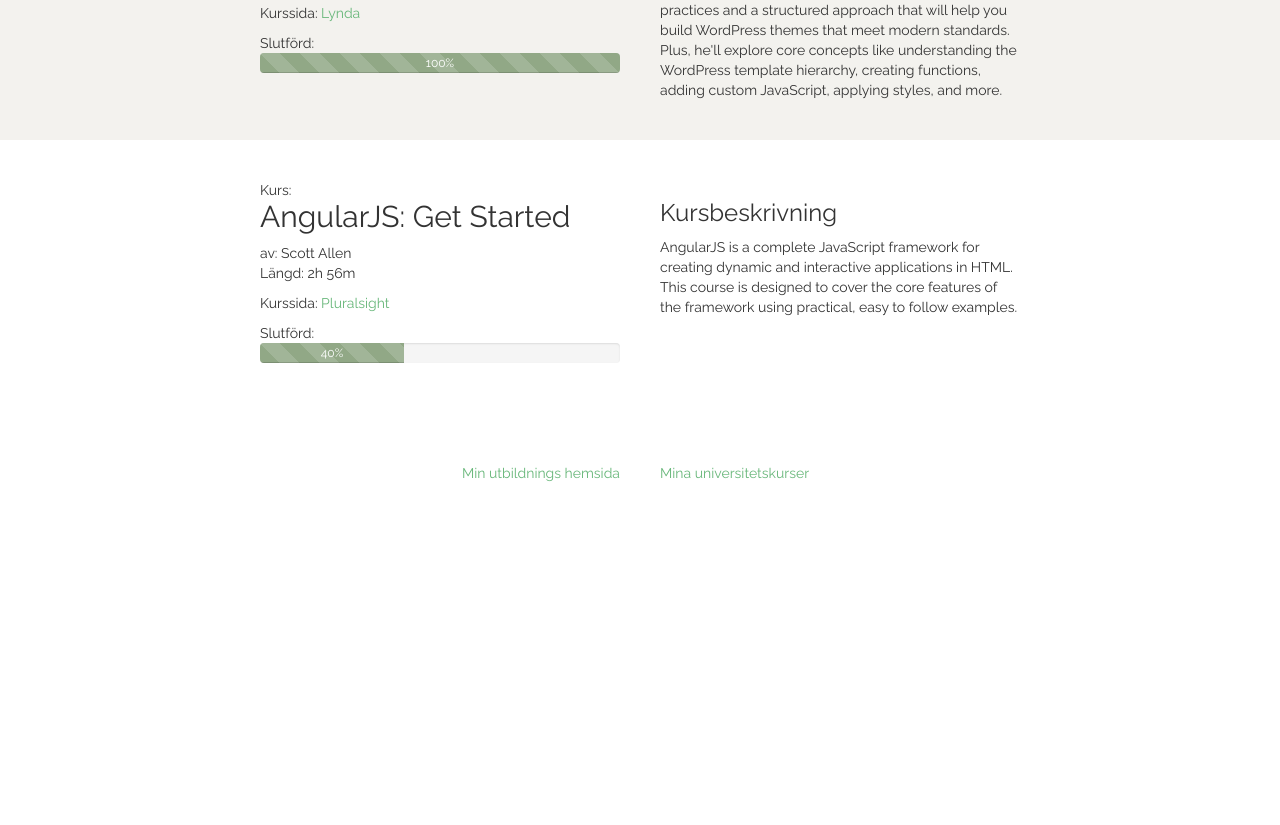
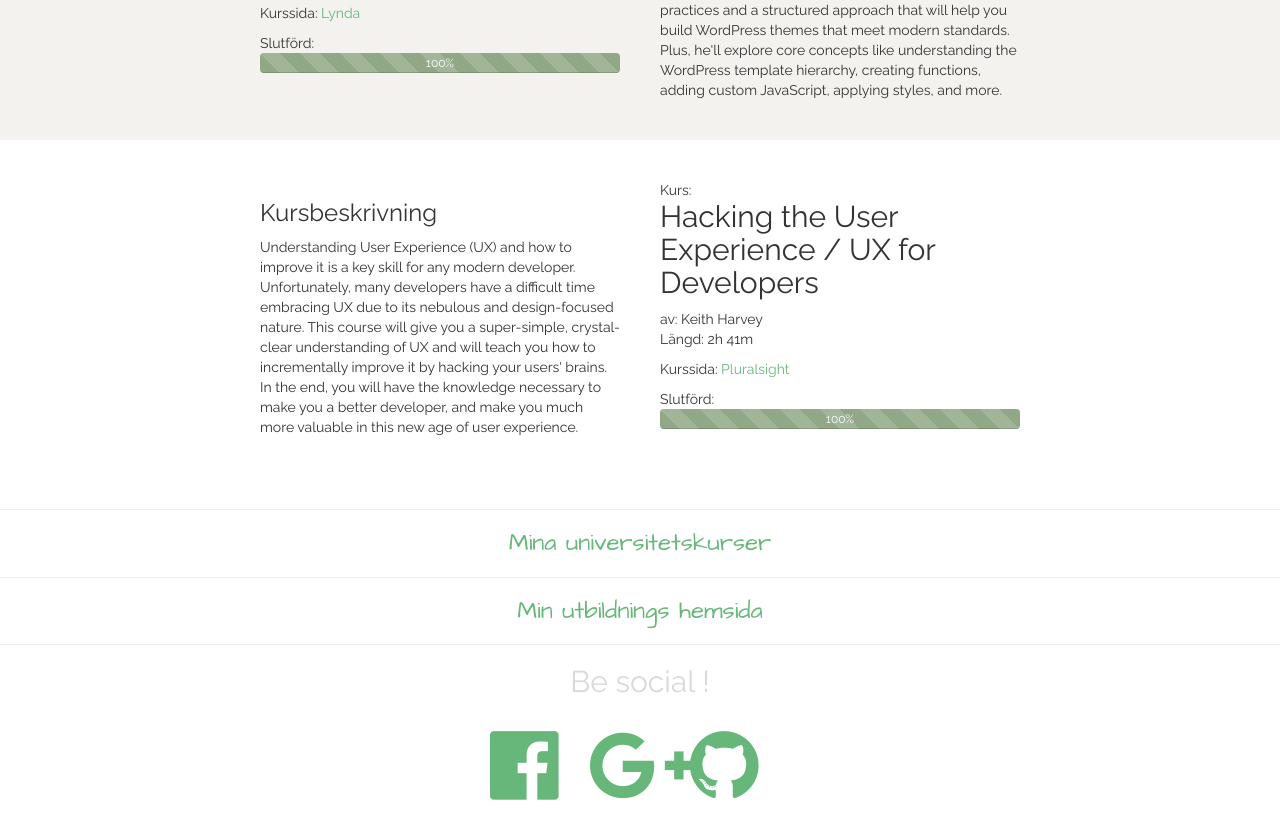
Before and after one commit to bjorngustafsson/courses-demo-page, a plain HTML site: page index.html in a window 1280 px wide. Shown: the part 1148-1973 px from the top of the page. Before the commit the page ends 1671 px from the top, so only its background shows below. Drawn offline with nearby package versions, Linux system fonts and the light colour scheme.

Commit message:
Added social links, google fonts, styling

```diff
--- a/css/style.css
+++ b/css/style.css
@@ -87,3 +87,76 @@ header h1 {
 article h2 {
     margin-top: 0;
 }
+
+
+/* ----------- Footer and social ----------------- */
+
+.links {
+    font-family: 'Architects Daughter', cursive;
+    text-align: center;
+}
+
+.social {
+   text-align: center;
+    padding-bottom: 2rem;
+    font-size: 4rem;
+    color: #d9d9d9;
+}
+
+.social-list {
+    list-style-type:none;
+}
+
+.social-list li{
+    display: inline;
+    list-style-type: none;
+    padding-right: 100px;
+}
+
+.social .fa-li {
+    left: 0;width: auto;
+}
+
+
+.social .fa-ul {
+ margin-left: 0;
+}
+
+footer{
+    padding-bottom: 3rem;
+}
+
+/* -----------Modal window ----------------- */
+
+.modal-header{
+    background: #F3F2EE;
+}
+
+
+
+/* ----------- Media Queries ----------------- */
+@media screen and (max-width: 700px) {
+
+    .left-pane,
+    .right-pane {
+        min-width: 100%;
+        padding: 0.5rem 2rem;
+    }
+
+    .progress {
+        margin-bottom: 5px;
+    }
+
+    .flexbox-container {
+        padding: 4rem 0px;
+    }
+
+    .fa-2x {
+        font-size: 1em;
+    }
+
+    .social-list li{
+        padding-right: 70px;
+    }
+
+}
--- a/index.html
+++ b/index.html
@@ -2,6 +2,8 @@
 <html>
 
 <head>
+    <title>Courses</title>
+
     <meta charset="utf-8">
     <script src="js/jquery-2.1.4.min.js"></script>
     <script src="http://ajax.googleapis.com/ajax/libs/jquery/1.11.3/jquery.min.js"></script>
@@ -13,6 +15,8 @@
 
     <link rel="stylesheet" type="text/css" href="css/style.css">
     <link href='http://fonts.googleapis.com/css?family=Raleway:400,600|Architects+Daughter' rel='stylesheet' type='text/css'>
+
+    <link rel="stylesheet" href="http://maxcdn.bootstrapcdn.com/font-awesome/4.3.0/css/font-awesome.min.css">
 </head>
 
 <header>
@@ -31,7 +35,7 @@
             <p> av: Scott Allen <br> Längd: 2h 56m
             </p>
 
-            <p>Kurssida: <a href="www.pluralsight.com">Pluralsight</a> </p>
+            <p>Kurssida: <a href="http://www.pluralsight.com">Pluralsight</a> </p>
 
             Slutförd:
             <div class="progress">
@@ -72,7 +76,6 @@
                     100%
                 </div>
             </div>
-
         </div>
     </article>
 
@@ -106,39 +109,36 @@
 
     <article class="flexbox-container even">
         <div class="left-pane">
+            <h3>Kursbeskrivning</h3>
+            Understanding User Experience (UX) and how to improve it is a key skill for any modern developer. Unfortunately, many developers have a difficult time embracing UX due to its nebulous and design-focused nature. This course will give you a super-simple, crystal-clear understanding of UX and will teach you how to incrementally improve it by hacking your users' brains. In the end, you will have the knowledge necessary to make you a better developer, and make you much more valuable in this new age of user experience.
+
+        </div>
+
+        <div class="right-pane">
             Kurs:
             <h2>
-                AngularJS: Get Started
+                Hacking the User Experience / UX for Developers
             </h2>
 
-            <p> av: Scott Allen <br> Längd: 2h 56m
+            <p> av: Keith Harvey <br> Längd: 2h 41m
             </p>
-
-            <p>Kurssida: <a href="www.pluralsight.com">Pluralsight</a> </p>
+            <p>Kurssida: <a href="http://www.pluralsight.com">Pluralsight</a> </p>
 
             Slutförd:
             <div class="progress">
 
-                <div class="progress-bar progress-bar-success progress-bar-striped" role="progressbar" aria-valuenow="40" aria-valuemin="0" aria-valuemax="100" style="width: 40%">
-                    40%
+                <div class="progress-bar progress-bar-success progress-bar-striped" role="progressbar" aria-valuenow="40" aria-valuemin="0" aria-valuemax="100" style="width: 100%">
+                    100%
                 </div>
             </div>
-
-        </div>
-        <div class="right-pane">
-            <h3>Kursbeskrivning</h3>
-            AngularJS is a complete JavaScript framework for creating dynamic and interactive applications in HTML. This course is designed to cover the core features of the framework using practical, easy to follow examples.
         </div>
     </article>
 
 </div>
+<hr>
 
-<footer class="flexbox-container">
-    <div class="left-pane">
-        <a href="http://www.liu.se/utbildning/program/medieteknik?l=sv" class="float-right" target="_blank"> Min utbildnings hemsida</a>
-    </div>
-    <div class="right-pane">
-        <a class="show-school-courses" href="javascript:void(0)" target="_blank"> Mina universitetskurser</a>
+<div class="textcenter links">
+        <a class="show-school-courses" href="javascript:void(0)"> <h3>Mina universitetskurser</h3></a>
         <ul class="courses">
             <li>TNM078* Image Based Rendering</li>
             <li>TNM033* Data Mining</li>
@@ -178,6 +178,34 @@
             <li>TNG005* Programvaruteknik</li>
             <li>THEN08* Teknisk ekonomisk engelska NM</li>
         </ul>
+</div>
+<hr>
+
+
+<div class="textcenter links">
+    <div>
+        <a href="http://www.liu.se/utbildning/program/medieteknik?l=sv" target="_blank"> <h3>Min utbildnings hemsida</h3></a>
+    </div>
+</div>
+<hr>
+
+<footer>
+    <div class="social">
+        <h2>Be social !</h2>
+        <ul class="fa-ul social-list">
+            <li>
+                <a href="http://facebook.com/bjorng1"><i class="fa-li fa fa-facebook-official fa-2x"></i></a>
+            </li>
+
+            <li>
+                <a href="http://plus.google.com"> <i class="fa-li fa fa-google-plus fa-2x"></i></a>
+            </li>
+
+            <li>
+                <a href=" https://github.com/bjorngustafsson"> <i class="fa-li fa fa-github fa-2x"></i></a>
+            </li>
+
+        </ul>
 
     </div>
 </footer>
--- a/js/courses.js
+++ b/js/courses.js
@@ -1,6 +1,56 @@
 $(document).on('click', '.show-school-courses', function(e){
     bootbox.dialog({
         title: "Universitetskurser",
-        message: $('.courses').html()
+        message: $('.courses').html(),
+        onEscape: function() { console.log("Escape!"); },
+        backdrop: true
     });
 });
+
+
+
+
+/*---------move course header pane to left on media query, use that min-width is changed on media query --------- */
+$(document).ready(function() {
+    // run test on initial page load
+    checkSize();
+
+    // run test on resize of the window
+    $(window).resize(checkSize);
+});
+
+//Function to the css rule
+function checkSize(){
+
+    //use that min-width is changed on media query
+    if ($(".left-pane").css("min-width") == "100%" ){
+        console.log("fasfasd");
+        $(".even .right-pane").moveUp();
+
+        $('.fa-li').removeClass('fa-2x');
+    }
+
+    //reversed when making window larger
+    if ($(".left-pane").css("min-width") != "100%" ){
+        console.log("fasfasd");
+        $(".even .right-pane").moveDown();
+
+        $('.fa-li').addClass('fa-2x');
+
+    }
+
+}
+
+$.fn.moveUp = function() {
+    $.each(this, function() {
+        $(this).after($(this).prev());
+    });
+};
+
+$.fn.moveDown = function() {
+    $.each(this, function() {
+        $(this).before($(this).next());
+    });
+};
+
+/*--------------- END ------------- */
```
Lines whose indentation alone changed are shown as unchanged.
